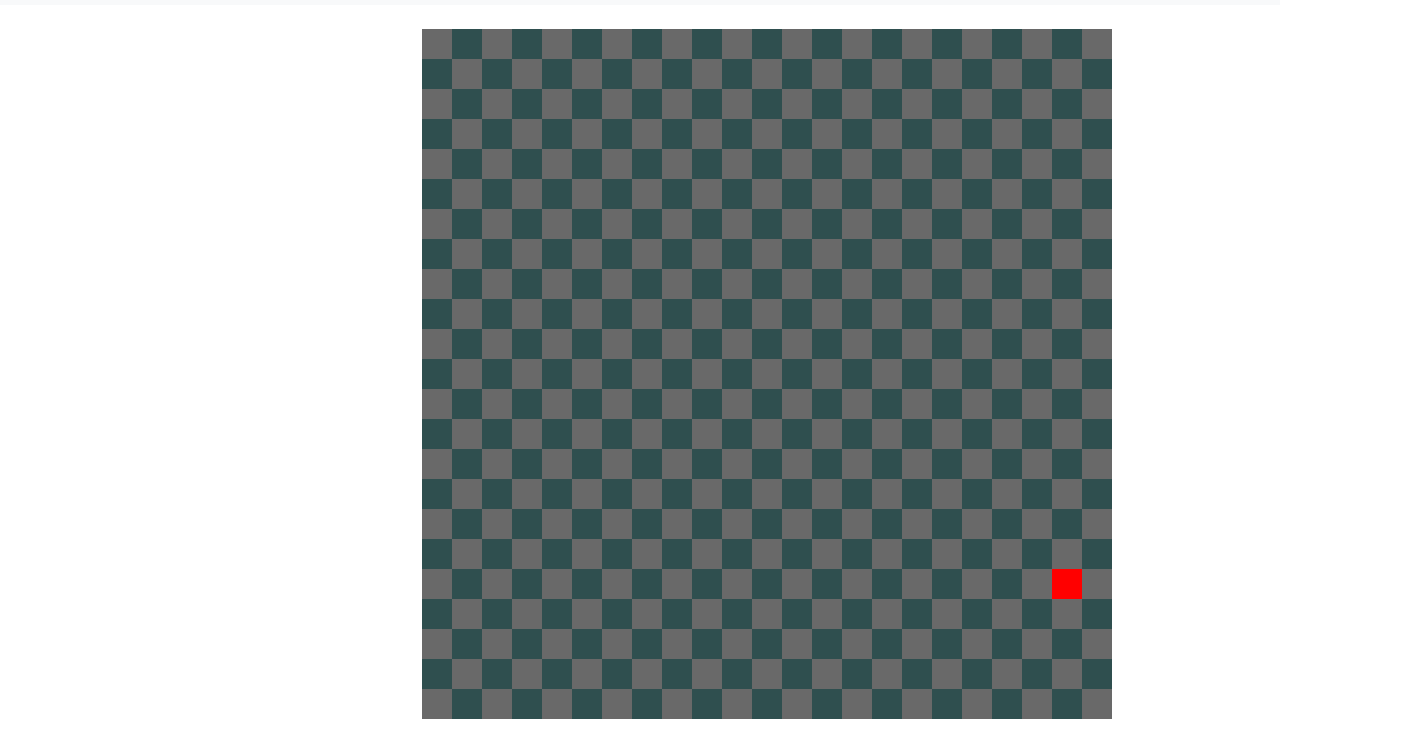
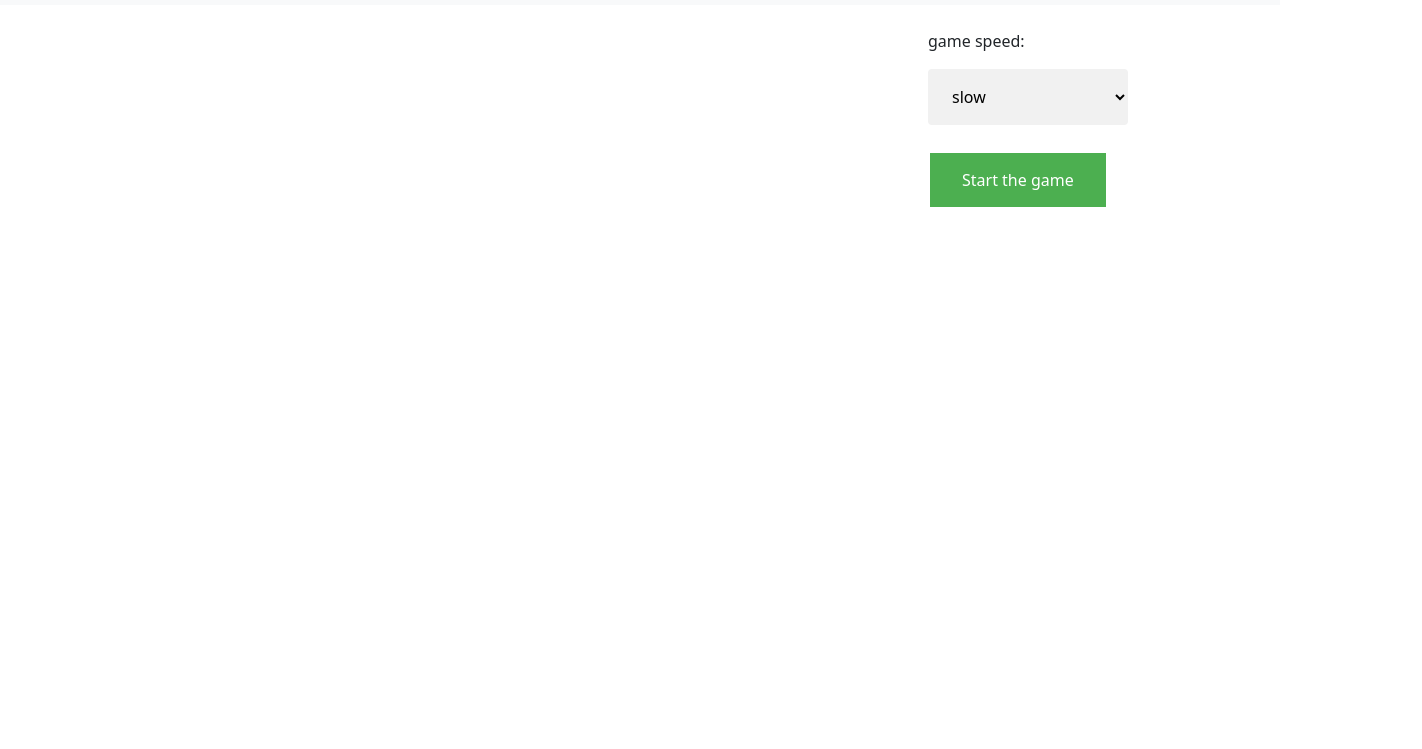
Before and after one commit to Marcikadraga/Playground, a plain HTML site: page Snake.html in a window 1280 px wide. Shown: the part 51-800 px from the top of the page, 1422 px wide, since content can reach past the window. Drawn offline with nearby package versions, Linux system fonts and the light colour scheme.

Commit message:
added control panel to snake

```diff
--- a/Snake.html
+++ b/Snake.html
@@ -17,7 +17,8 @@
   <title>Snake</title>
 </head>
 
-<body onload="StartSnake()">
+<!-- <body onload="StartSnake()"> -->
+  <body>
 
   <script src="https://cdn.jsdelivr.net/npm/bootstrap@5.0.0-beta1/dist/js/bootstrap.bundle.min.js"
     integrity="sha384-ygbV9kiqUc6oa4msXn9868pTtWMgiQaeYH7/t7LECLbyPA2x65Kgf80OJFdroafW"
@@ -49,10 +50,44 @@
     </nav>
     <p id="demo"></p>
   </div>
-  <div id="gamesTable" style=" background-color: white; position: absolute; width: 1000px;height: 300px;top: 10%;left: 33%;">
-    <div id="gamesPosition" style="position: absolute;background-color:white; width: 50%;height: 300px;"  >
+  <div id="gamesTable" style=" background-color: white; position: absolute; width: 1000px;height: 600px;top: 10%;left: 10%;">
+    <div id="options" style=" background-color: white; position: absolute; width: 20%;height: 600px;left: 80%;">
+
+      <p>game speed:</p>
+      <form>
+        <select id="speed" >
+        <option value="150">slow</option>
+        <option value="100">normal</option>
+        <option value="80">fast</option>
+        </select>
+      </form>
+      <br>
+
+      <button  onclick="StartSnake()">Start the game</button>
+
     </div>
   </div>
+  <style>
+  button {
+  background-color: #4CAF50;
+  border: none;
+  color: white;
+  padding: 15px 32px;
+  text-align: center;
+  text-decoration: none;
+  display: inline-block;
+  font-size: 16px;
+  margin: 4px 2px;
+  cursor: pointer;
+}
+    select {
+      width: 100%;
+      padding: 16px 20px;
+      border: none;
+      border-radius: 4px;
+      background-color: #f1f1f1;
+    }
+    </style>
 
 </body>
 
--- a/Snake.js
+++ b/Snake.js
@@ -7,15 +7,41 @@ function StartSnake(){
         var xTableSize = 23;
         var lastPushedButton = 'ArrowRight'
         var snakeSize = 30;
-        var gameSpeed = 100;
+
         var counter = snakeBody.length - 1;
         var yfoodPosition = Math.floor(Math.random() * yTableSize);
         var xfoodPosition = Math.floor(Math.random() * xTableSize);
         var foodPosition = [yfoodPosition, xfoodPosition]
         var foodColor = 'red';
         var gameIsRunning = true;
+        var gameSpeed = document.getElementById('speed').value;
+
+
+
+
+        // var gamesTable =document.createElement('div');
+        // gamesTable.id=gamesTable;
+        // gamesTable.style.backgroundColor='greenyellow';
+        // gamesTable.style.position='absolute';
+        // gamesTable.style.width="1000px";
+        // gamesTable.style.height="600px";
+        // gamesTable.style.top='10%';
+        // gamesTable.style.left='20%';
+        // document.body.appendChild(gamesTable)
+
+        // var options =document.createElement('div');
+        // options.id=gamesTable;
+        // options.style.backgroundColor='red';
+        // options.style.position='absolute';
+        // options.style.width="300px";
+        // options.style.height="600px";
+        // options.style.left='70%';
+        // document.getElementById(gamesTable).appendChild(options);
+
+
 
         class Field {
+
 
             get getID() {
                 return this.Id;
@@ -33,8 +59,10 @@ function StartSnake(){
                 field.style.top = fieldSize * y + "px";
                 field.style.position = "absolute";
                 document.getElementById("gamesTable").appendChild(field);
+
             }
         }
+
         class Table {
 
             DisplayTheTable() {
@@ -88,6 +116,7 @@ function StartSnake(){
                 }
             }
         }
+
         class Food {
 
             PlaceFood() {
@@ -186,4 +215,5 @@ function StartSnake(){
         var main = new Main();
         var food = new Food();
         main.StartTheGame();
+
     }
--- a/TTT.js
+++ b/TTT.js
@@ -4,14 +4,15 @@
         var theWinner = "";
         var draw = true;
 
-        var table = document.createElement('div')
-        table.id = table;
-        document.getElementById(table)
-        document.body.appendChild(table);
-        document.getElementById(table).style.margin = 'auto';
-        document.getElementById(table).style.backgroundColor = "white";
-        document.getElementById(table).style.width = "400px";
-        document.getElementById(table).style.height = "400px";
+        var gamesTable =document.createElement('div');
+        gamesTable.id=gamesTable;
+        gamesTable.style.backgroundColor='greenyellow';
+        gamesTable.style.position='absolute';
+        gamesTable.style.width="1000px";
+        gamesTable.style.height="600px";
+        gamesTable.style.top='10%';
+        gamesTable.style.left='20%';
+        document.body.appendChild(gamesTable)
 
 
 
@@ -34,7 +35,7 @@
                 field.style.backgroundColor = "grey";
                 field.style.border = "thick solid white"
                 field.onclick = "showId()";
-                document.getElementById("gamesTable").appendChild(field);
+                document.getElementById(gamesTable).appendChild(field);
 
                 document.getElementById(id);
                 field.onclick = function () { playerClick() }
```
Also changed, not shown: Index.html (+1 -0 lines), TTT.html (+2 -2 lines).
